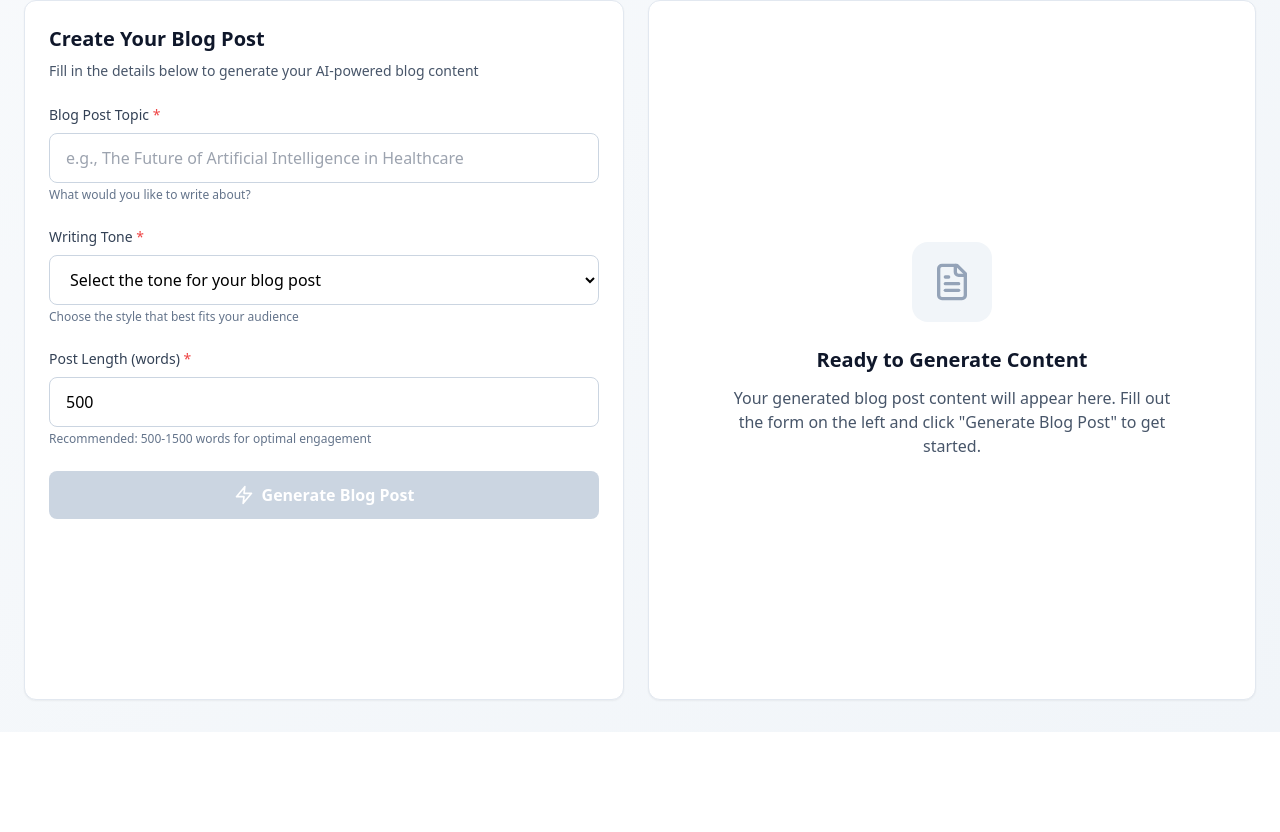
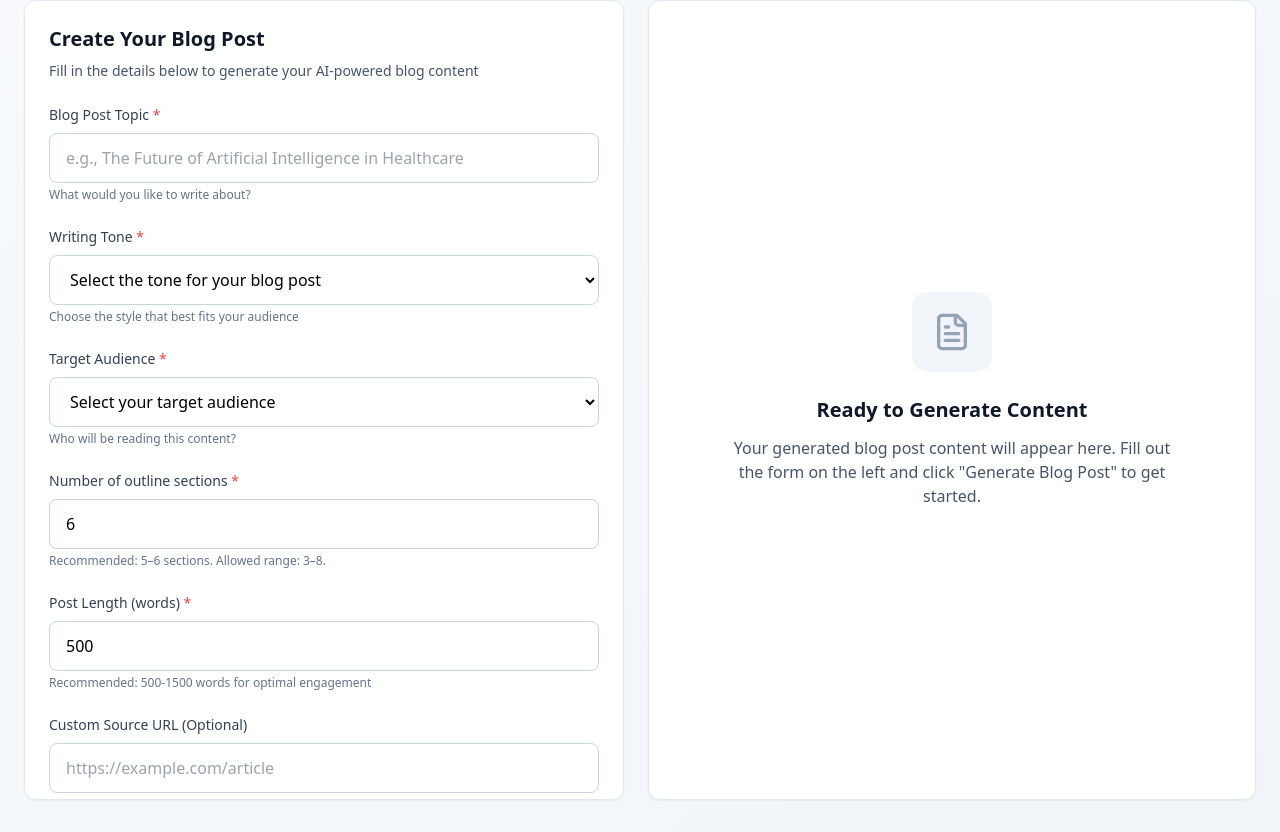
Before and after one commit to wo-aiml-user/blog-generator, a React (Vite) app in the folder blog-UI/blog-gen/: page /create in a window 1280 px wide. Shown: the part 281-1113 px from the top of the page. Before the commit the page ends 1013 px from the top, so only its background shows below. Built offline with nearby package versions, Linux system fonts and the light colour scheme.

Commit message:
added perameters in UI

```diff
--- a/blog-UI/blog-gen/src/components/BlogForm.tsx
+++ b/blog-UI/blog-gen/src/components/BlogForm.tsx
@@ -2,7 +2,7 @@ import { useState } from 'react';
 import { Zap } from 'lucide-react';
 
 interface BlogFormProps {
-  onGenerate: (topic: string, tone: string, length: number) => void;
+  onGenerate: (topic: string, tone: string, length: number, targetAudience: string, numOutlines: number, sourceUrl: string) => void;
   loading: boolean;
 }
 
@@ -10,7 +10,11 @@ export default function BlogForm({ onGenerate, loading }: BlogFormProps) {
   const [topic, setTopic] = useState('');
   const [tone, setTone] = useState('');
   const [customTone, setCustomTone] = useState('');
+  const [targetAudience, setTargetAudience] = useState('');
+  const [customAudience, setCustomAudience] = useState('');
   const [length, setLength] = useState(500);
+  const [numOutlines, setNumOutlines] = useState(6);
+  const [sourceUrl, setSourceUrl] = useState('');
 
   const handleToneChange = (value: string) => {
     setTone(value);
@@ -19,11 +23,19 @@ export default function BlogForm({ onGenerate, loading }: BlogFormProps) {
     }
   };
 
+  const handleAudienceChange = (value: string) => {
+    setTargetAudience(value);
+    if (value !== 'custom') {
+      setCustomAudience('');
+    }
+  };
+
   const handleSubmit = (e: React.FormEvent) => {
     e.preventDefault();
     const finalTone = tone === 'custom' ? customTone : tone;
-    if (topic.trim() && finalTone.trim()) {
-      onGenerate(topic, finalTone, length);
+    const finalAudience = targetAudience === 'custom' ? customAudience : targetAudience;
+    if (topic.trim() && finalTone.trim() && finalAudience.trim() && numOutlines >= 3 && numOutlines <= 8) {
+      onGenerate(topic, finalTone, length, finalAudience, numOutlines, sourceUrl.trim());
     }
   };
 
@@ -92,6 +104,64 @@ export default function BlogForm({ onGenerate, loading }: BlogFormProps) {
         </div>
 
         <div>
+          <label htmlFor="targetAudience" className="block text-sm font-medium text-slate-700 mb-2">
+            Target Audience <span className="text-red-500">*</span>
+          </label>
+          <select
+            id="targetAudience"
+            value={targetAudience}
+            onChange={(e) => handleAudienceChange(e.target.value)}
+            className="w-full px-4 py-3 border border-slate-300 rounded-lg focus:ring-2 focus:ring-blue-500 focus:border-blue-500 outline-none transition-colors bg-white"
+            required
+            disabled={loading}
+          >
+            <option value="">Select your target audience</option>
+            <option value="General Public">General Public</option>
+            <option value="Business Professionals">Business Professionals</option>
+            <option value="Technical Experts">Technical Experts</option>
+            <option value="Students">Students</option>
+            <option value="Entrepreneurs">Entrepreneurs</option>
+            <option value="Researchers">Researchers</option>
+            <option value="custom">Custom (Specify your own)</option>
+          </select>
+          <p className="text-xs text-slate-500 mt-1">Who will be reading this content?</p>
+
+          {targetAudience === 'custom' && (
+            <div className="mt-3">
+              <input
+                type="text"
+                value={customAudience}
+                onChange={(e) => setCustomAudience(e.target.value)}
+                placeholder="e.g., Marketing Managers, Healthcare Professionals..."
+                className="w-full px-4 py-3 border border-slate-300 rounded-lg focus:ring-2 focus:ring-blue-500 focus:border-blue-500 outline-none transition-colors"
+                required
+                disabled={loading}
+              />
+              <p className="text-xs text-slate-500 mt-1">Describe your target audience</p>
+            </div>
+          )}
+        </div>
+
+        <div>
+          <label htmlFor="numOutlines" className="block text-sm font-medium text-slate-700 mb-2">
+            Number of outline sections <span className="text-red-500">*</span>
+          </label>
+          <input
+            type="number"
+            id="numOutlines"
+            value={numOutlines}
+            onChange={(e) => setNumOutlines(Number(e.target.value))}
+            min={3}
+            max={8}
+            step={1}
+            className="w-full px-4 py-3 border border-slate-300 rounded-lg focus:ring-2 focus:ring-blue-500 focus:border-blue-500 outline-none transition-colors"
+            required
+            disabled={loading}
+          />
+          <p className="text-xs text-slate-500 mt-1">Recommended: 5–6 sections. Allowed range: 3–8.</p>
+        </div>
+
+        <div>
           <label htmlFor="length" className="block text-sm font-medium text-slate-700 mb-2">
             Post Length (words) <span className="text-red-500">*</span>
           </label>
@@ -110,9 +180,25 @@ export default function BlogForm({ onGenerate, loading }: BlogFormProps) {
           <p className="text-xs text-slate-500 mt-1">Recommended: 500-1500 words for optimal engagement</p>
         </div>
 
+        <div>
+          <label htmlFor="sourceUrl" className="block text-sm font-medium text-slate-700 mb-2">
+            Custom Source URL (Optional)
+          </label>
+          <input
+            type="url"
+            id="sourceUrl"
+            value={sourceUrl}
+            onChange={(e) => setSourceUrl(e.target.value)}
+            placeholder="https://example.com/article"
+            className="w-full px-4 py-3 border border-slate-300 rounded-lg focus:ring-2 focus:ring-blue-500 focus:border-blue-500 outline-none transition-colors"
+            disabled={loading}
+          />
+          <p className="text-xs text-slate-500 mt-1">Provide a specific URL to include as a source for research</p>
+        </div>
+
         <button
           type="submit"
-          disabled={loading || !topic.trim() || !tone.trim() || (tone === 'custom' && !customTone.trim())}
+          disabled={loading}
           className="w-full bg-blue-600 text-white py-3 px-6 rounded-lg font-semibold hover:bg-blue-700 disabled:bg-slate-300 disabled:cursor-not-allowed transition-colors flex items-center justify-center gap-2"
         >
           <Zap className="w-5 h-5" />
--- a/blog-UI/blog-gen/src/pages/BlogGenerationPage.tsx
+++ b/blog-UI/blog-gen/src/pages/BlogGenerationPage.tsx
@@ -57,7 +57,7 @@ export default function BlogGenerationPage() {
     return new Date().toLocaleTimeString('en-US', { hour: 'numeric', minute: '2-digit' });
   };
 
-  const handleGenerate = async (topic: string, tone: string, length: number) => {
+  const handleGenerate = async (topic: string, tone: string, length: number, targetAudience: string, numOutlines: number, sourceUrl: string) => {
     setLoading(true);
     setStage('outlines');
     setCurrentStep(1);
@@ -74,6 +74,9 @@ export default function BlogGenerationPage() {
           topic,
           tone,
           length,
+          target_audience: targetAudience,
+          num_outlines: numOutlines,
+          source_url: sourceUrl,
         }),
       });
 
@@ -241,7 +244,7 @@ export default function BlogGenerationPage() {
         </div>
 
         <div className="grid grid-cols-[600px,1fr] gap-6">
-          <div className="bg-white rounded-xl border border-slate-200 shadow-sm overflow-hidden h-[700px] flex flex-col">
+          <div className="bg-white rounded-xl border border-slate-200 shadow-sm overflow-y-auto h-[800px] flex flex-col">
             {stage === 'form' ? (
               <BlogForm onGenerate={handleGenerate} loading={loading} />
             ) : (
@@ -257,7 +260,7 @@ export default function BlogGenerationPage() {
             )}
           </div>
 
-          <div className="bg-white rounded-xl border border-slate-200 shadow-sm p-8 h-[700px] overflow-y-auto">
+          <div className="bg-white rounded-xl border border-slate-200 shadow-sm p-8 h-[800px] overflow-y-auto">
             <ContentDisplay
               stage={stage}
               loading={loading}
```
